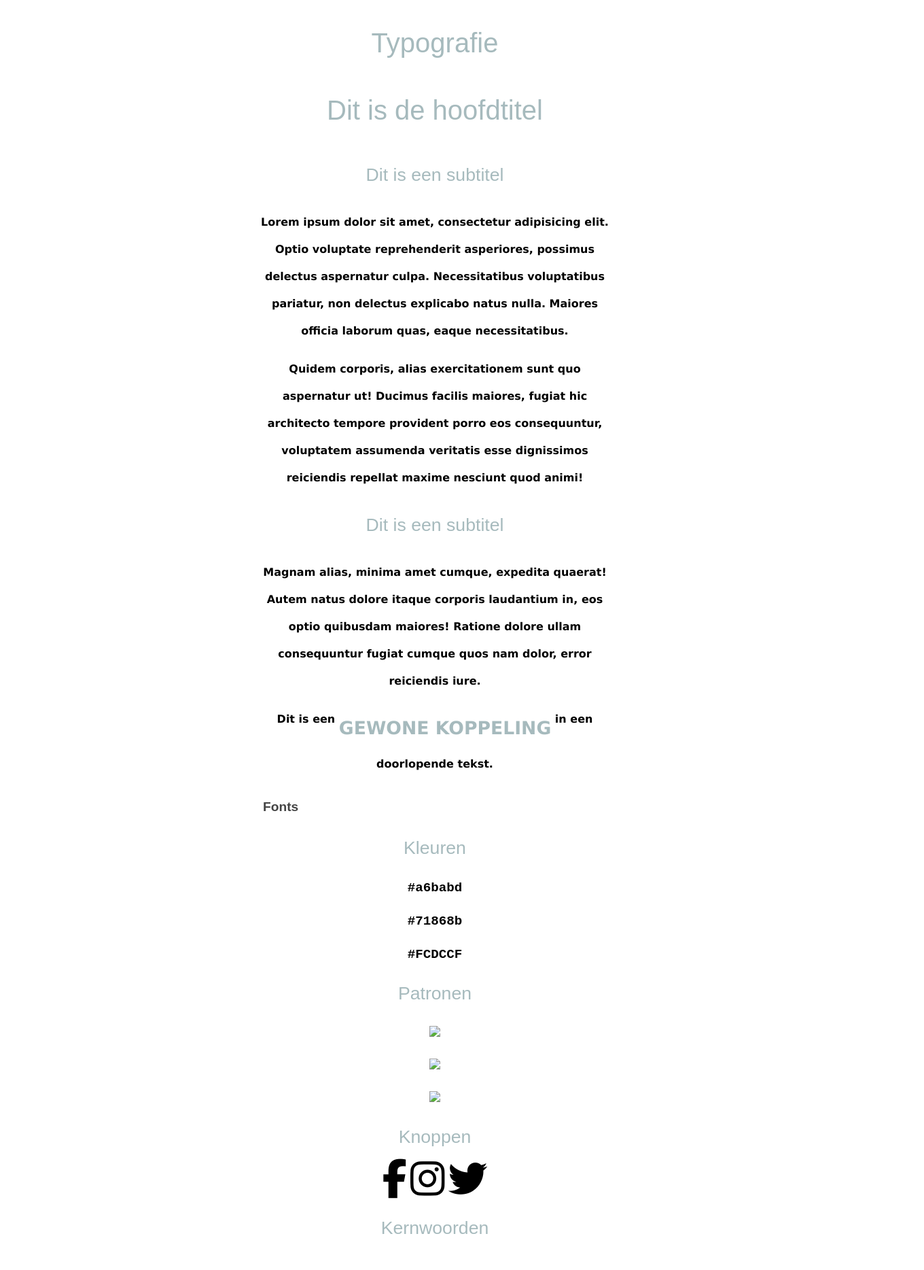
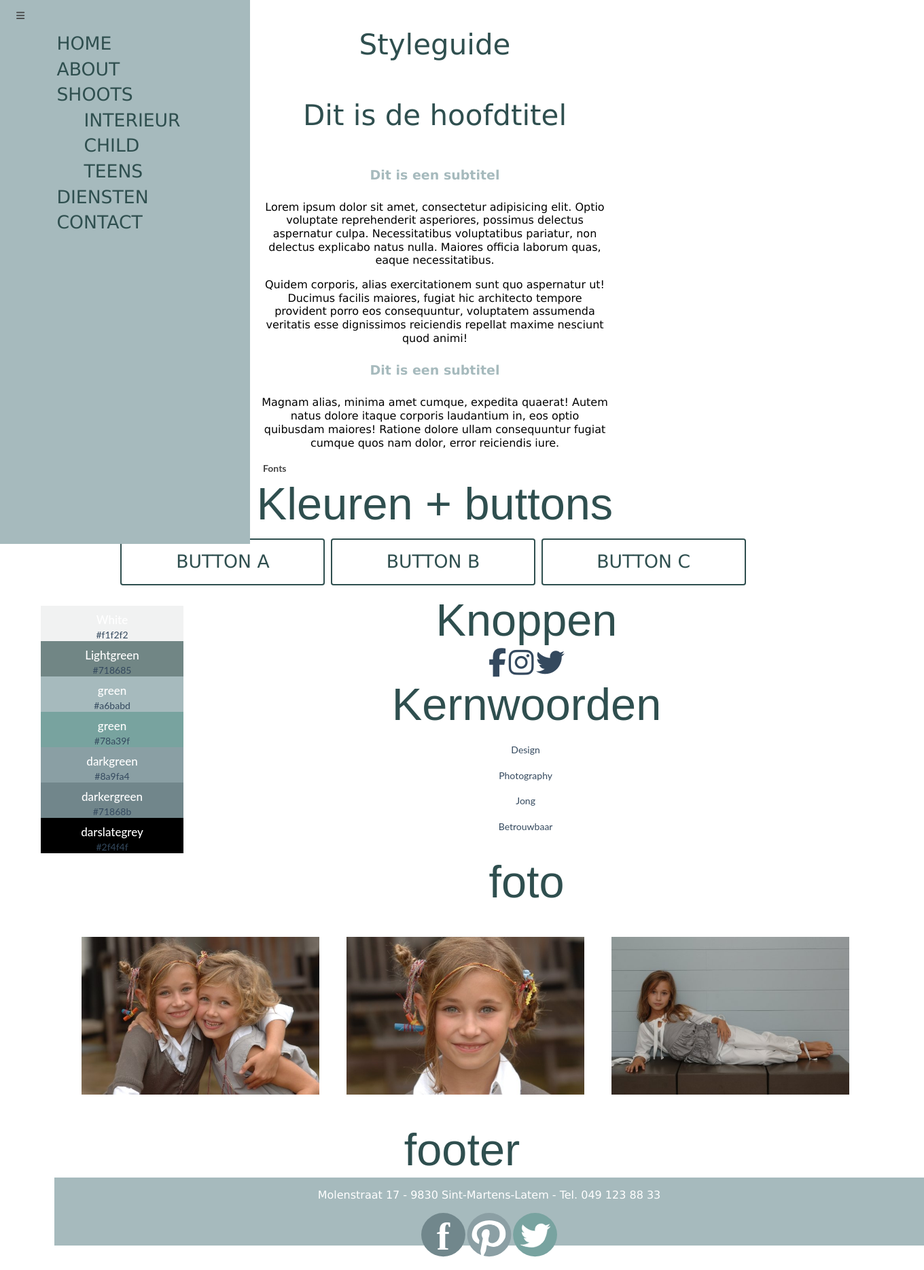
Before and after one commit to frandenb/1617.webd2, a plain HTML site: page styleguide.html in a window 1280 px wide. Shown: the top 1868 px of the page at 68% size, 1360 px wide, since content can reach past the window. Drawn offline with nearby package versions, Linux system fonts and the light colour scheme.

Commit message:
toevoegen diensten

```diff
--- a/style/style.css
+++ b/style/style.css
@@ -263,3 +263,106 @@
   .personasheet {
   	margin-left: 12px;
   }
+  /*start styleguide*/
+ @import url(https://fonts.googleapis.com/css?family=Lato:700);
+
+body {
+color: #34495e;
+font: 14px/1.231 "Lato", sans-serif; }
+
+h3 {
+font-size: 19px;
+font-weight: 700;
+line-height: 23px;
+margin: 0;
+padding: 10px 0;
+text-rendering: optimizelegibility;}
+
+h4 {
+font-size: 18px;
+font-weight: 500;
+margin-top: 4px;
+line-height: 20px;
+text-rendering: optimizelegibility;}
+
+.span4 {
+width: 250px; }
+
+[class*="span"] {
+float: left;
+min-height: 1px;
+margin-left: 20px; }
+
+.mrm, .mhm, .mam {
+margin-right: 10px; }
+
+.todo {
+background-color: #2c3e50;
+border-radius: 8px 8px 6px 6px;
+color: #fff;
+margin-bottom: 20px; }
+
+.todo-header {
+background: #1ABC9C 92% center no-repeat;
+background-size: 16px 16px;
+border-radius: 6px 6px 0 0;
+color: #34495e;
+padding: 10px 20px; }
+
+.todo ul {
+margin: 0;
+list-style-type: none;
+padding: 0;
+display: block; }
+
+.todo-name {
+color: #FFF;
+font-size: 17px;
+margin: 1px 0 3px; }
+
+.todo-name.clouds {
+color: #BDC3C7; }
+
+.todo li.todo-done {
+background: transparent 92% center no-repeat;
+background-size: 20px 20px;
+color: #1abc9c; }
+
+.todo li:first-child {
+margin-top: 0; }
+
+.todo li:last-child {
+border-radius: 0 0 6px 6px;
+padding-bottom: 18px; }
+
+.todo-wrap {
+background-size: 20px 20px;
+cursor: pointer;
+padding: 10px 18px;
+position: relative;
+-webkit-transition: 0.25s;
+-moz-transition: 0.25s;
+-o-transition: 0.25s;
+transition: 0.25s;
+-webkit-backface-visibility: hidden; }
+
+.one {
+background: #f1f2f2; }
+
+.two {
+background: #718685; }
+
+.three {
+background: #a6babd; }
+
+.four {
+background: #78a39f; }
+
+.five {
+background: #8a9fa4; }
+
+.six {
+background: #71868b; }
+
+.seven {
+background: #000; }
--- a/styleguide.html
+++ b/styleguide.html
@@ -6,26 +6,23 @@
     <link rel="stylesheet" href="https://cdnjs.cloudflare.com/ajax/libs/normalize/5.0.0/normalize.min.css">
     <link rel="stylesheet" href="style/navigation.css">
     <link rel="stylesheet" href="style/style.css">
+    <link rel="stylesheet" href="style/buttonshoot.css">
     <script src="https://use.fontawesome.com/456b6dc411.js"></script>
+     <link rel="stylesheet" href="style/styleguide.css">
 </head>
-<style>
-    h1 {font-family: Arial, Helvetica, sans-serif; Color: #a6babd; text-align: center;font-size: 30pt}
-    h2 {font-family: 'Arial', 'Helvetica', 'sans-serif'; font-size:20pt;color: #a6babd;text-align:center}
-    p {font-family:'Lucida Sans', 'Lucida Sans Regular', 'Lucida Grande', 'Lucida Sans Unicode', Geneva, Verdana, sans-serif; color:black;text-align:center}
-   colours clearfix {color: #a6babd}
-</style>
+
 <body>
     <main class="styleguide" role="main">
         <article class="styleguide">
-            <h1 class="styleguide">Typografie</h1>
+            <h1 class="styleguide">Styleguide</h1>
             <!-- inhoud -->
             <h1>Dit is de hoofdtitel</h1>
-            <h2>Dit is een subtitel</h2>
+            <h3>Dit is een subtitel</h3>
             <p>Lorem ipsum dolor sit amet, consectetur adipisicing elit. Optio voluptate reprehenderit asperiores, possimus delectus aspernatur culpa. Necessitatibus voluptatibus pariatur, non delectus explicabo natus nulla. Maiores officia laborum quas, eaque necessitatibus.</p>
             <p>Quidem corporis, alias exercitationem sunt quo aspernatur ut! Ducimus facilis maiores, fugiat hic architecto tempore provident porro eos consequuntur, voluptatem assumenda veritatis esse dignissimos reiciendis repellat maxime nesciunt quod animi!</p>
-            <h2>Dit is een subtitel</h2>
+            <h3>Dit is een subtitel</h3>
             <p>Magnam alias, minima amet cumque, expedita quaerat! Autem natus dolore itaque corporis laudantium in, eos optio quibusdam maiores! Ratione dolore ullam consequuntur fugiat cumque quos nam dolor, error reiciendis iure.</p>
-            <p>Dit is een <a href="#">gewone koppeling</a> in een doorlopende tekst.</p>
+
             <!-- einde inhoud -->
             <table class="styleguide">
                 <thead>
@@ -34,24 +31,110 @@
                     </tr>
                 </thead>
                 <tbody>
-
+                    <nav>
+        <div class="menu-bar-icon">
+            <i class="fa fa-bars"></i>
+        </div>
+        <ul>
+            <li><a href="index.html">HOME &nbsp;&nbsp;&nbsp;&nbsp;&nbsp;</a></li>
+            <li><a href="about.html">ABOUT &nbsp;&nbsp;&nbsp;&nbsp;&nbsp;</a></li>
+            <li><a href="shoots.html">SHOOTS &nbsp;&nbsp;&nbsp;&nbsp;&nbsp;</a></li>
+            <ul>
+                <li><a href="interieur.html">Interieur &nbsp;&nbsp;&nbsp;&nbsp;&nbsp;</a></li>
+                <li><a href="child.html">Child &nbsp;&nbsp;&nbsp;&nbsp;&nbsp;</a></li>
+                <li><a href="teens.html">Teens &nbsp;&nbsp;&nbsp;&nbsp;&nbsp;</a></li>
+            </ul>
+            <li><a href="diensten.html">DIENSTEN &nbsp;&nbsp;&nbsp;&nbsp;&nbsp;</a></li>
+            <li><a href="contact.html">CONTACT &nbsp;&nbsp;&nbsp;&nbsp;&nbsp;</a></li>
+        </ul>
+    </nav>
                 </tbody>
             </table>
         </article>
         <aside class="styleguide">
-            <h2 class="styleguide">Kleuren</h2>
+            <h2 class="styleguide">Kleuren + buttons</h2>
             <div class="colours clearfix">
-                <div class="colours__colour colours__colour--a"><code>#a6babd</code></div>
-                <div class="colours__colour colours__colour--b"><code>#71868b</code></div>
-                <div class="colours__colour colours__colour--c"><code>#FCDCCF</code></div>
+                  <div class="">
+            <a href="interieur.html" class="button2">Button A</a>
+            <a href="child.html" class="button2">Button B</a>
+            <a href="teens.html" class="button2">Button C</a>
+        </div>
 
-            </div>
-            <h2 class="styleguide">Patronen</h2>
-            <div class="patterns clearfix">
-                <div class="patterns__pattern patterns__pattern--a"><img src="images/logostudiocaleido.png"></div>
-                <div class="patterns__pattern patterns__pattern--b"><img src="images/naamlogostudiocaleido.png"></div>
-                <div class="patterns__pattern patterns__pattern--c"><img src="images/achtergrondstudiocaleido.jpg"></div>
-            </div>
+  <div class="span4">
+  <div class="todo mrm">
+
+
+    </div>
+      <ul>
+        <li class="todo-wrap one">
+          <div class="todo-content">
+            <h4 class="todo-name">
+              White
+            </h4>
+              #f1f2f2
+          </div>
+        </li>
+
+        <li class="todo-wrap two">
+          <div class="todo-content">
+            <h4 class="todo-name">
+              Lightgreen
+            </h4>
+              #718685
+          </div>
+        </li>
+
+        <li class="todo-wrap three">
+          <div class="todo-content">
+            <h4 class="todo-name">
+              green
+            </h4>
+              #a6babd
+          </div>
+        </li>
+
+        <li class="todo-wrap four">
+          <div class="todo-content">
+            <h4 class="todo-name">
+              green
+            </h4>
+              #78a39f
+          </div>
+        </li>
+
+        <li class="todo-wrap five">
+          <div class="todo-content">
+            <h4 class="todo-name">
+              darkgreen
+            </h4>
+              #8a9fa4
+          </div>
+        </li>
+
+        <li class="todo-wrap six">
+          <div class="todo-content">
+            <h4 class="todo-name">
+              darkergreen
+            </h4>
+              #71868b
+          </div>
+        </li>
+
+        <li class="todo-wrap seven">
+          <div class="todo-content">
+            <h4 class="todo-name">
+              darslategrey
+            </h4>
+              #2f4f4f
+          </div>
+        </li>
+
+
+
+      </ul>
+  </div>
+</div>
+
             <h2 class="style-tile">Knoppen</h2>
             <i class="fa fa-facebook fa-3x" aria-hidden="true"></i>
             <i class="fa fa-instagram fa-3x" aria-hidden="true"></i>
@@ -59,14 +142,39 @@
             <h2 class="style-tile">Kernwoorden</h2>
             <ul class="keywords clearfix">
                 <li class="keywords__keyword keywords__keyword--a">Design</li>
-                <li class="keywords__keyword keywords__keyword--b">Elegant</li>
+                <li class="keywords__keyword keywords__keyword--b">Photography</li>
                 <li class="keywords__keyword keywords__keyword--c">Jong</li>
                 <li class="keywords__keyword keywords__keyword--d">Betrouwbaar</li>
             </ul>
         </aside>
     </main>
-    <footer class="style-tile">
-        <p class="style-tile"><a class="style-tile" href="index.html">Styleguide</a></p>
+  <h2 class="style-tile">foto</h2>
+   <div id="main">
+    <div class="fotowrapper">
+
+      <div class="fran-foto">
+        <img src="images/child1.png" />
+        <div class="overlay"></div>
+      </div>
+      <div class="fran-foto">
+        <img src="images/child2.png" />
+        <div class="overlay"></div>
+      </div>
+      <div class="fran-foto">
+        <img src="images/child3.png" />
+        <div class="overlay"></div>
+      </div>
+      <div class="clear"></div>
+
+  <h2 class="style-tile">footer</h2>
+
+  <footer>
+        <p>
+            Molenstraat 17 - 9830 Sint-Martens-Latem - Tel. 049 123 88 33
+        </p>
+        <p>
+            <img src="images/socialicons.svg" width="200">
+        </p>
     </footer>
 </body>
 </html>
```
Also changed, not shown: diensten.html (+1 -1 lines), style/styleguide.css (added).
